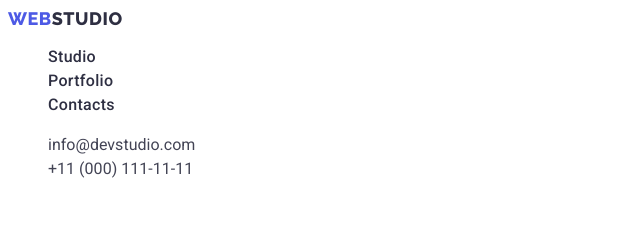
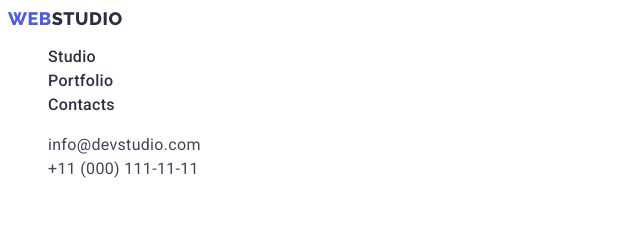
Before and after one commit to Akisha0707/goit-homework-02, a plain HTML site: page index.html in a window 1280 px wide. Shown: the top 225 px of the page, 0-640 px from the left. Drawn offline with Linux system fonts and the light colour scheme.

Commit message:
Update styles.css

```diff
--- a/css/styles.css
+++ b/css/styles.css
@@ -53,7 +53,7 @@
     color: var(--slate, #434455);
     font-size: 16px;
     line-height: 1.5;
-    letter-spacing: 0.02px;
+    letter-spacing: 0.02em;
 }
 
 .contact {
@@ -61,10 +61,13 @@
     font-size: 16px;
     font-weight: 400;
     line-height: 1.5;
-    letter-spacing: 0.02;
+    letter-spacing: 0.02em;
 }
 
-.contact:hover,
+.contact:hover {
+    color: #404bbf;
+}
+
 .contact:focus {
     color: #404bbf;
 }
```
